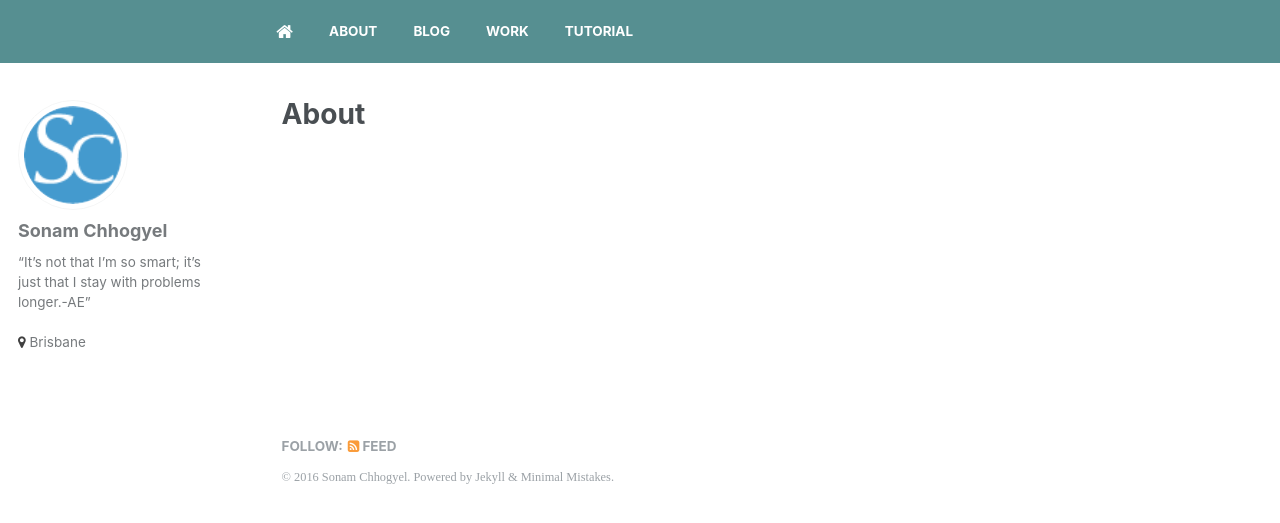
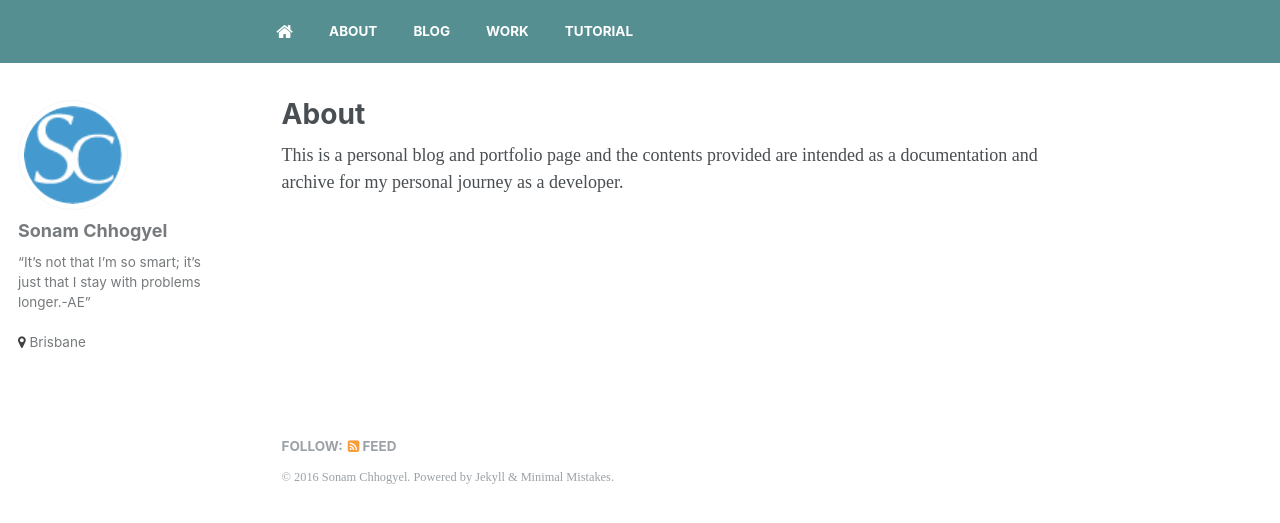
Before and after one commit to schhogyel/jekyll-static-site, a Jekyll site: the page built from _pages/about.md, in a window 1280 px wide. Shown: the top 523 px of the page. Built offline with Jekyll 4.4.1, drawn with Linux system fonts in a browser that asks for light colours.

Commit message:
Edit about page

```diff
--- a/_pages/about.md
+++ b/_pages/about.md
@@ -4,3 +4,5 @@ title: "About"
 ---
 
 {% include base_path %}
+
+This is a personal blog and portfolio page and the contents provided are intended as a documentation and archive for my personal journey as a developer.
```
